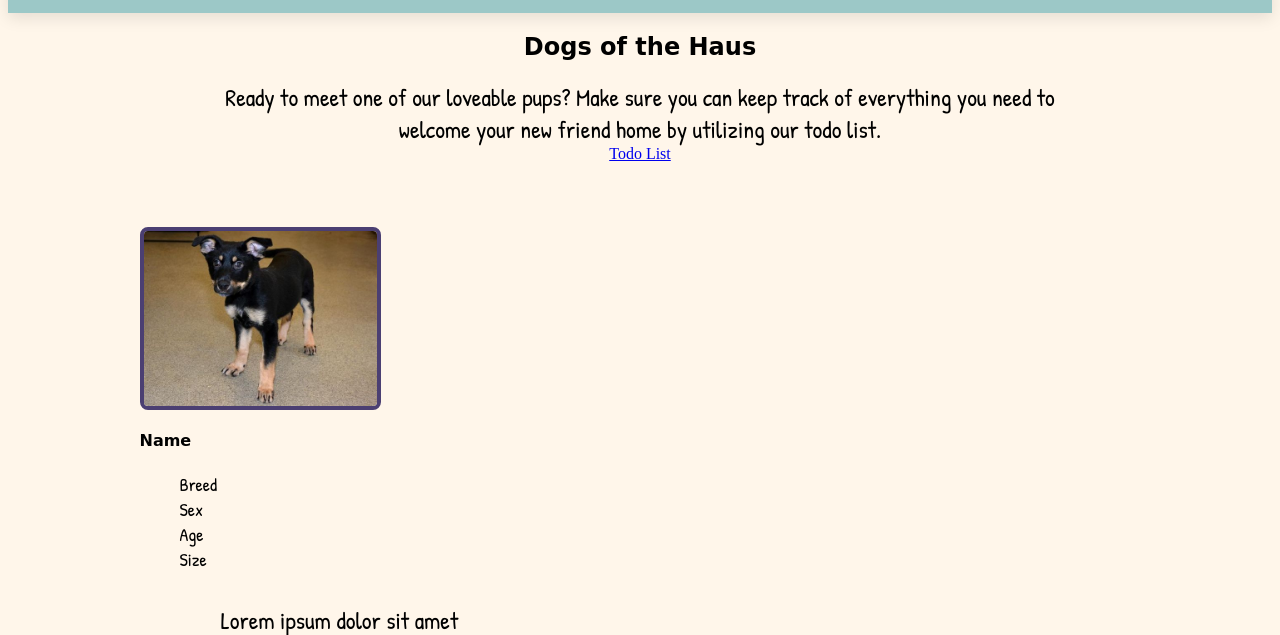
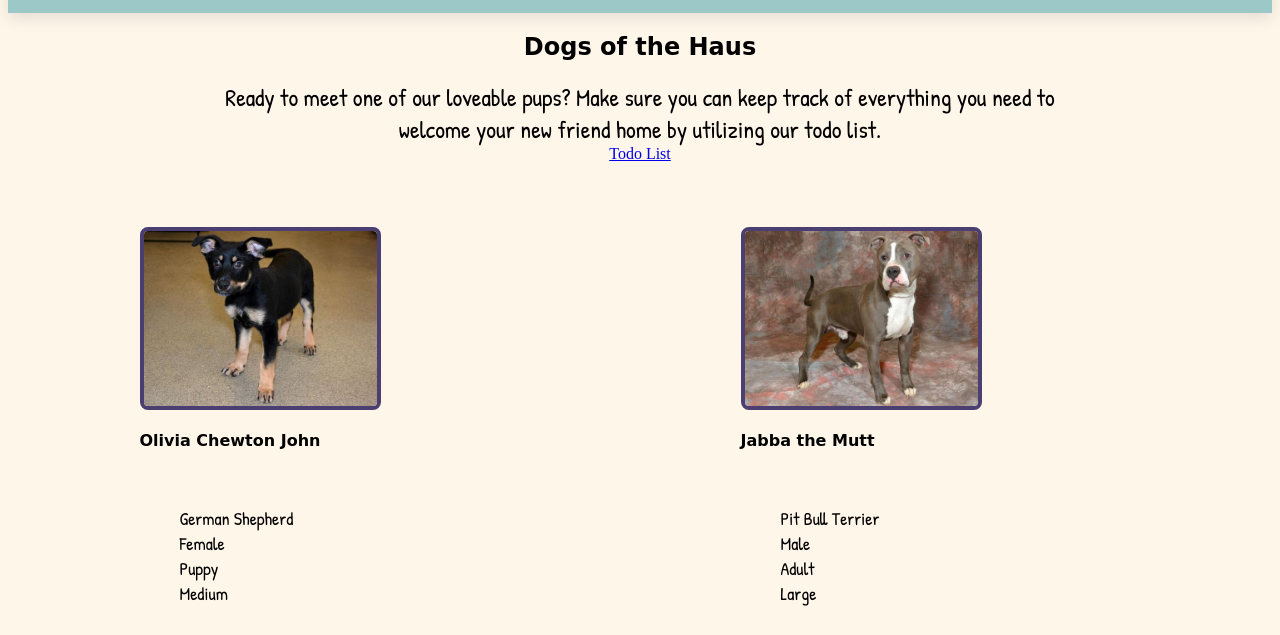
Before and after one commit to Nannaleigh/capstone, a website: page public/adopt.html in a window 1280 px wide. Shown: the part 118-753 px from the top of the page. Drawn offline with Linux system fonts and the light colour scheme; a web font is replaced by a local one.

Commit message:
Assigned js to html

```diff
--- a/public/adopt.html
+++ b/public/adopt.html
@@ -66,6 +66,6 @@
             </article>
             </class>
             </section>
- <script src="./index.js"> </script>
+ <script src="./adopt.js"> </script>
 </body>
 </html>
```
